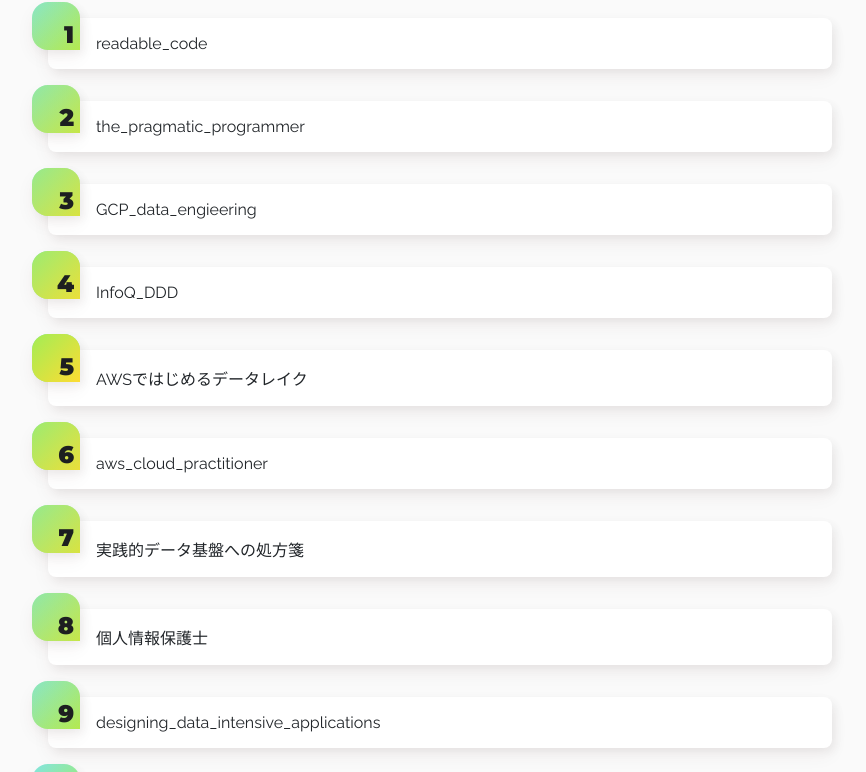
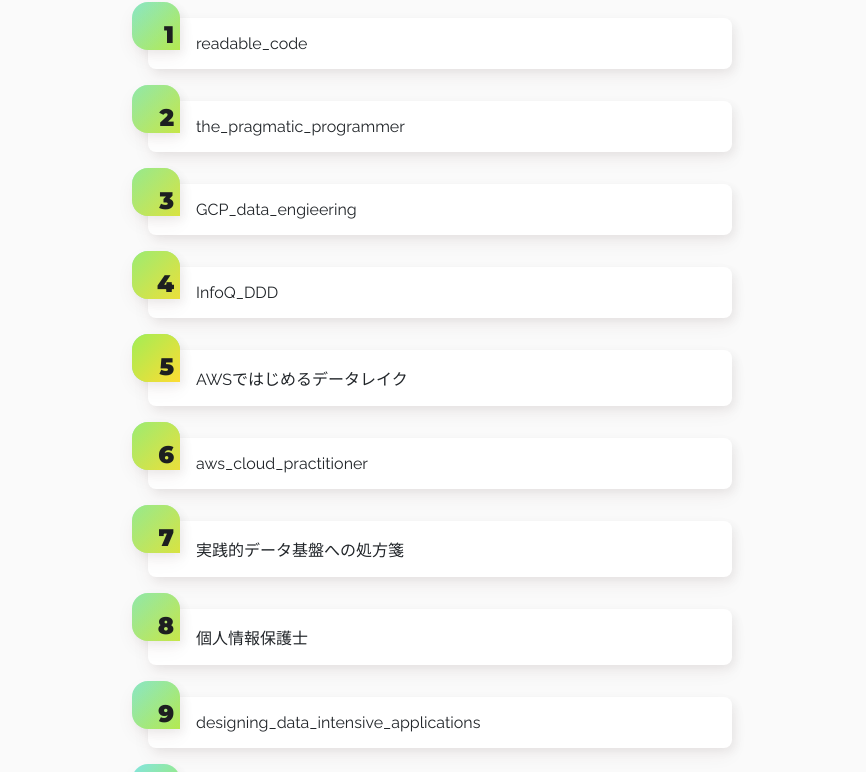
Before and after one commit to aibazhang/aibazhang.github.io, a plain HTML site: page index.html in a window 1280 px wide. Shown: the part 78-850 px from the top of the page, without its empty margins (208-1074 px from the left). Drawn offline with Linux system fonts and the light colour scheme.

Commit message:
add: style to div

```diff
--- a/index.html
+++ b/index.html
@@ -8,10 +8,12 @@
   </head>
 
   <body>
+    <div style="width: 600px; margin: 0 auto">
       <h1>Mindmap Wiki</h1>
       <ol class="gradient-list" id="list"></ol>
       <script>
-      let data = ["./html/tech/readable_code.md.html",
+        let data = [
+          "./html/tech/readable_code.md.html",
           "./html/tech/the_pragmatic_programmer.md.html",
           "./html/tech/GCP_data_engieering.md.html",
           "./html/tech/InfoQ_DDD.md.html",
@@ -42,5 +44,6 @@
           list.appendChild(li);
         });
       </script>
+    </div>
   </body>
 </html>
--- a/style.css
+++ b/style.css
@@ -17,11 +17,8 @@ ol.gradient-list > li::before {
 }
 html,
 body {
-  margin-top: 10px;
-  margin-right: 120px;
-  margin-bottom: 20px;
-  margin-left: 120px;
-  padding: 10;
+  margin: 10px;
+  padding: 0;
 }
 body {
   background-color: #fafafa;
```
Also changed, not shown: 1 other file. Lines whose indentation alone changed are shown as unchanged.
